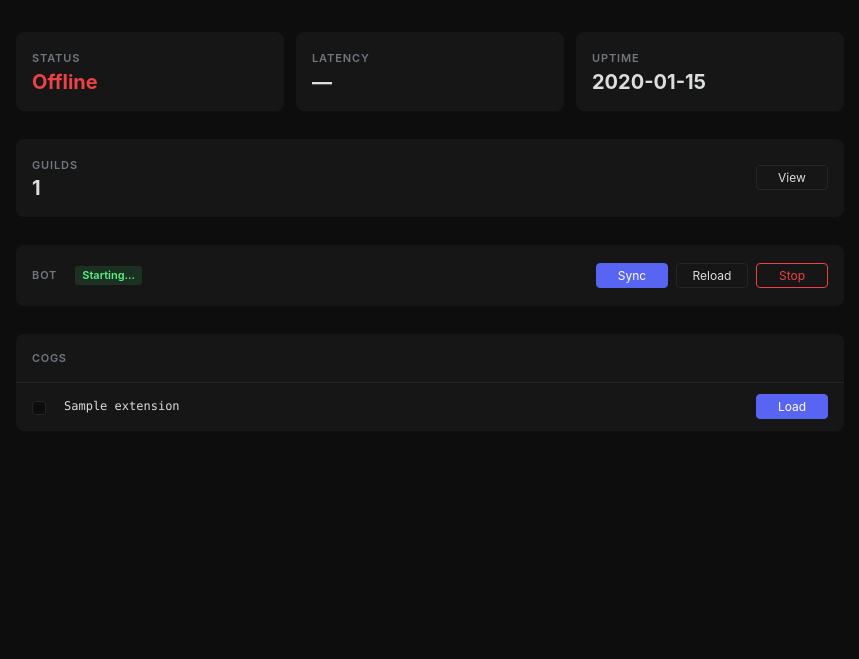
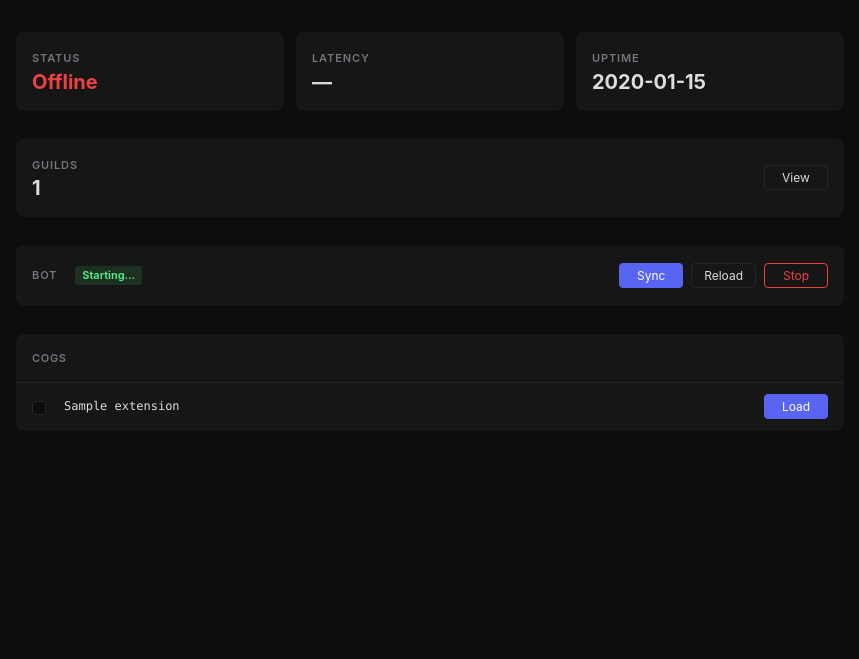
Before and after one commit to pedrodanielsantos/Pedro-bot, a Python web app: template templates/dashboard.html in a window 1280 px wide. Shown: the part 56-715 px from the top of the page, without its empty margins (210-1069 px from the left). Run offline with Jinja, Linux system fonts and the light colour scheme; the template is opened without the code that fills it: most values are stand-ins (such as "Sample title", 1, 10 or a date in 2020).

Commit message:
chore: shorten cog names, tighten fixed button width
- Strip the "cogs." prefix from cog names shown in the cog table.
- Lower .btn-fixed-width min-width from 72px to 64px.

```diff
--- a/templates/base.html
+++ b/templates/base.html
@@ -256,7 +256,7 @@
         .btn.htmx-request .btn-label { display: none; }
         .btn.htmx-request .btn-label.htmx-indicator { display: inline; }
 
-        .btn-fixed-width { min-width: 72px; justify-content: center; }
+        .btn-fixed-width { min-width: 64px; justify-content: center; }
 
         .btn-primary          { background: var(--accent); border-color: var(--accent); color: #fff; }
         .btn-primary:hover    { background: #4752c4; border-color: #4752c4; }
--- a/templates/partials/cog_row.html
+++ b/templates/partials/cog_row.html
@@ -3,7 +3,7 @@
         <input type="checkbox" name="cogs" value="{{ extension }}" data-loaded="{{ 'true' if loaded else 'false' }}">
     </td>
     <td class="mono">
-        {{ extension }}
+        {{ extension | replace('cogs.', '', 1) }}
         {% if error %}
             <span class="badge badge-error">Error</span>
             <span class="error-msg">{{ error }}</span>
```
